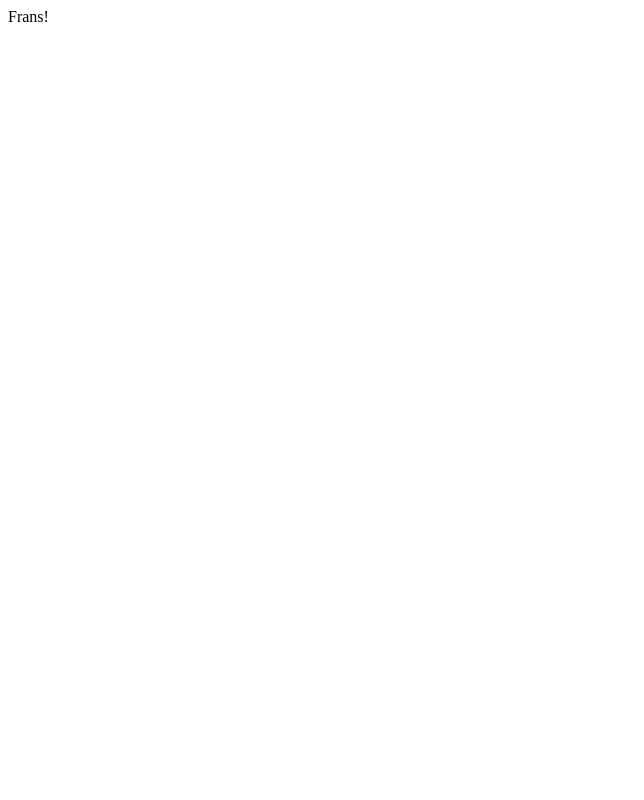
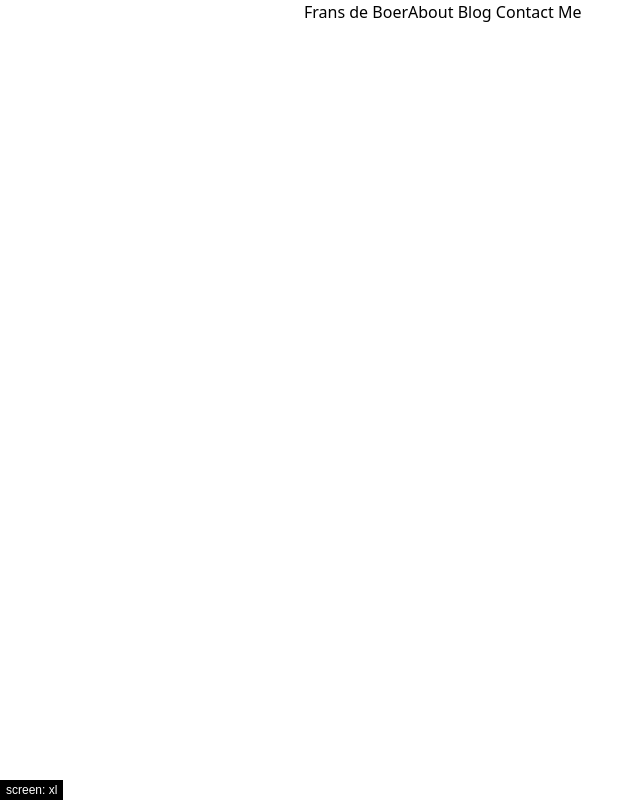
Before and after one commit to Frans-db/Frans-db.github.io, a website: page index.html in a window 1280 px wide. Shown: the whole page, without its empty margins (0-644 px from the left). Drawn offline with Linux system fonts and the light colour scheme.

Commit message:
set project up with tailwind

```diff
--- /dev/null
+++ b/css/tailwind.css
@@ -0,0 +1,3 @@
+@tailwind base;
+@tailwind components;
+@tailwind utilities;
--- a/index.html
+++ b/index.html
@@ -4,9 +4,20 @@
     <meta charset="UTF-8">
     <meta http-equiv="X-UA-Compatible" content="IE=edge">
     <meta name="viewport" content="width=device-width, initial-scale=1.0">
-    <title>Aaa</title>
+    <title>Frans de Boer</title>
+    <link rel="stylesheet" href="./css/main.css">
 </head>
-<body>
-    Frans!
+<body class="debug-screens">
+    <header class="flex max-w-2xl mx-auto">
+        <h1>Frans de Boer</h1>
+        <nav>
+            <a href="">About</a>
+            <a href="">Blog</a>
+            <a href="">Contact Me</a>
+        </nav>
+    </header>
+    <section>
+
+    </section>
 </body>
 </html>
--- /dev/null
+++ b/tailwind.config.js
@@ -0,0 +1,14 @@
+/** @type {import('tailwindcss').Config} */
+module.exports = {
+  content: [
+    'index.html'
+  ],
+  theme: {
+    extend: {},
+  },
+  plugins: [
+    require('@tailwindcss/typography'),
+    require('@tailwindcss/forms'),
+    require('tailwindcss-debug-screens'),
+  ],
+}
```
Also changed, not shown: docs/index.html (deleted, +0 -12 lines), package.json (added, +30 -0 lines), css/main.css (added), 2 other files.
